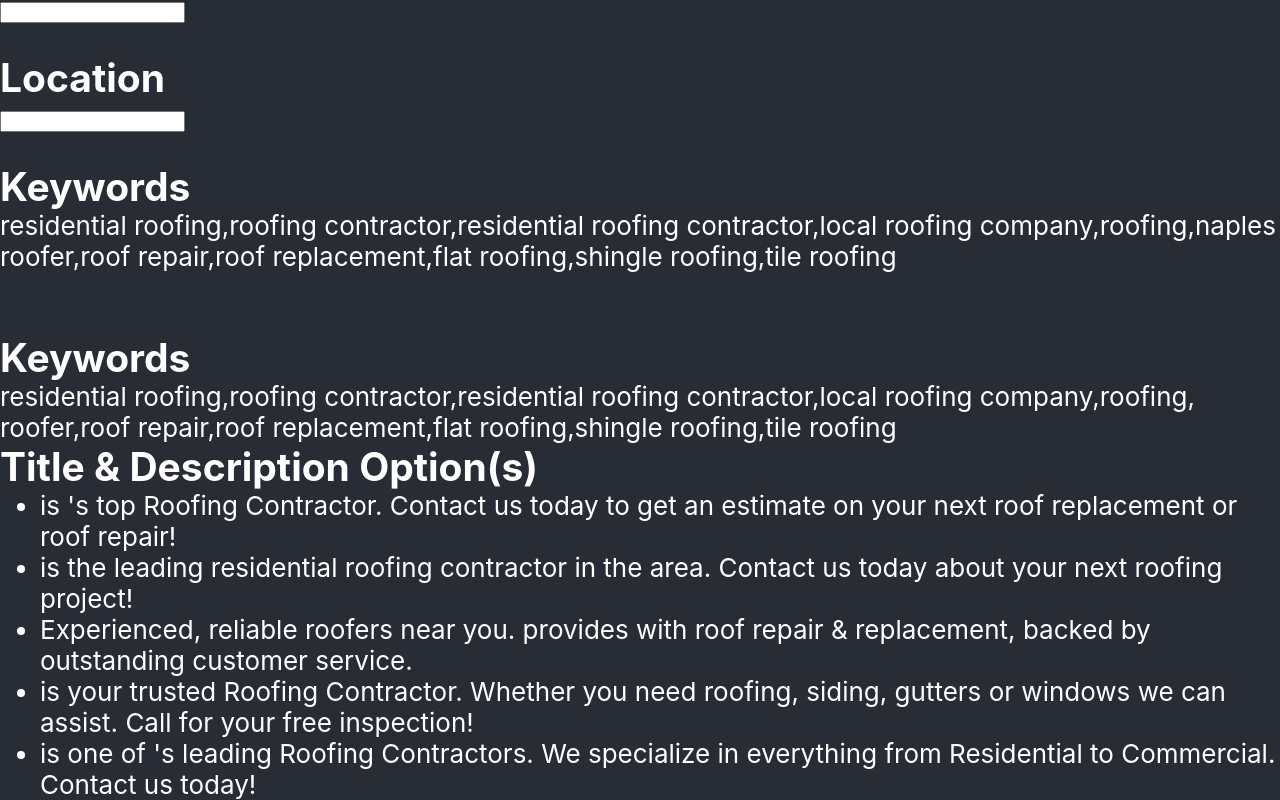
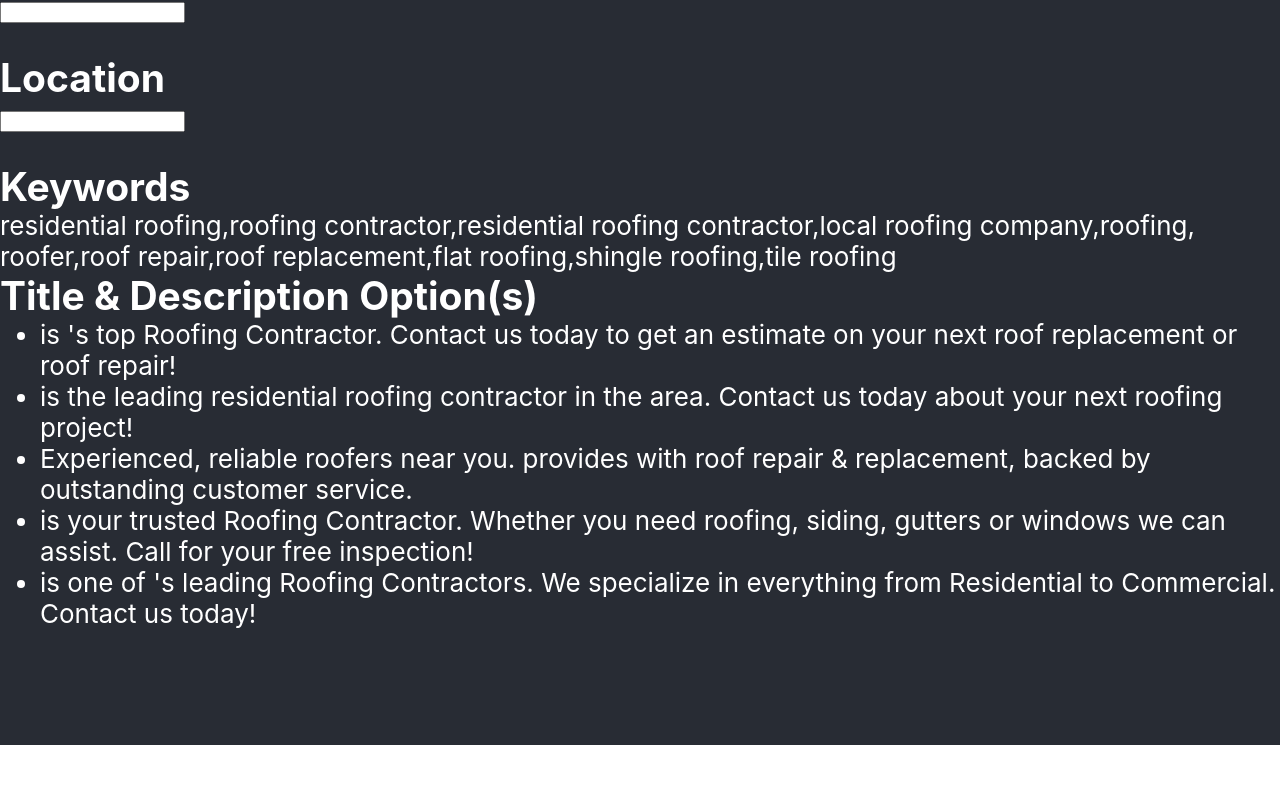
Before and after one commit to trevorwinger/gmb-autofy, a React (Create React App) app: page / in a window 1280 px wide. Shown: the part 855-1655 px from the top of the page. After the commit the page ends 1600 px from the top, so only its background shows below. Built offline with nearby package versions, Linux system fonts and the light colour scheme.

Commit message:
deleted duplicate keyword section

```diff
--- a/src/App.js
+++ b/src/App.js
@@ -61,13 +61,6 @@ function App() {
         </div>
 
         <div style={introStyle}>
-          <h2>Keywords</h2>
-          <p>{keywords.join()}</p>
-          <br></br>
-          <br></br>
-        </div>
-
-        <div style={introStyle}>
           <Keywords loc={brandLocation} />
           <Options loc={brandLocation} brand={brand} />
         </div>
```
